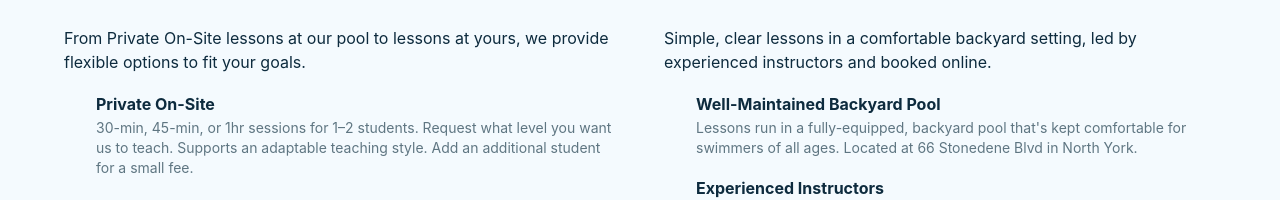
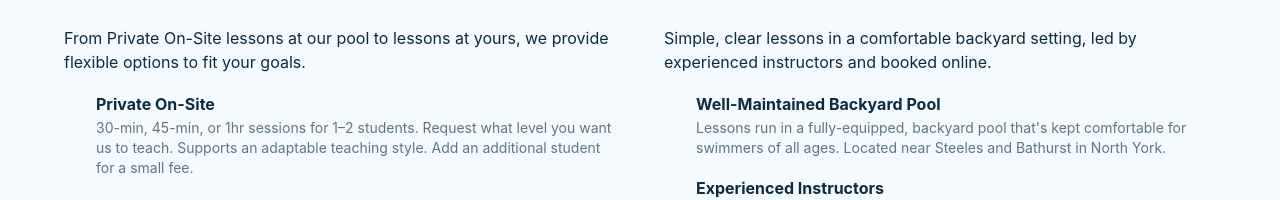
Before and after one commit to sweller226/swim-site, a Next.js app in the folder frontend/: page / in a window 1280 px wide. Shown: the part 795-995 px from the top of the page. Built offline with nearby package versions, Linux system fonts and the light colour scheme; no server answers; some icons are missing.

Commit message:
minor changes

```diff
--- a/frontend/src/components/InfoSection.tsx
+++ b/frontend/src/components/InfoSection.tsx
@@ -78,7 +78,7 @@ const InfoSection = () => {
                                         Well-Maintained Backyard Pool
                                     </Typography>
                                     <Typography variant="body2" color="text.secondary">
-                                        Lessons run in a fully-equipped, backyard pool that&apos;s kept comfortable for swimmers of all ages. Located at 66 Stonedene Blvd in North York.
+                                        Lessons run in a fully-equipped, backyard pool that&apos;s kept comfortable for swimmers of all ages. Located near Steeles and Bathurst in North York.
                                     </Typography>
                                 </Box>
                             </Box>
```
